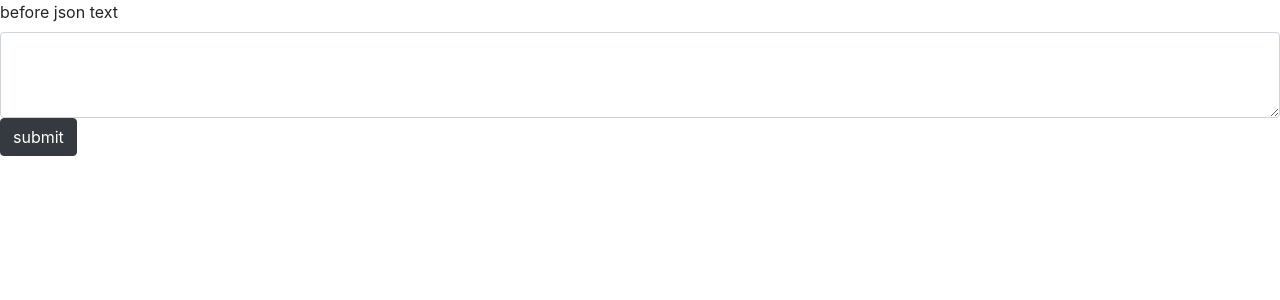
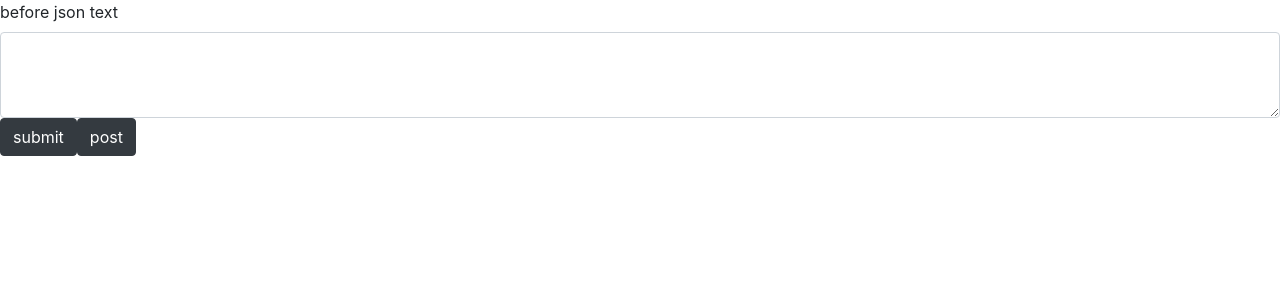
Before and after one commit to hiro21/json-perse, a Nuxt app: page / in a window 1280 px wide. Shown: the top 300 px of the page. Built offline with nearby package versions, Linux system fonts and the light colour scheme.

Commit message:
add post request

```diff
--- a/components/JsonPerse.vue
+++ b/components/JsonPerse.vue
@@ -3,6 +3,7 @@
       <label for="perseJsonTextarea" class="form-label">before json text</label>
       <textarea v-model="perseJsonText" class="form-control" id="perseJsonTextarea" rows="3"></textarea>
       <button type="button" class="btn btn-dark" @click="onClickEventPerse">submit</button>
+      <button type="button" class="btn btn-dark" @click="onClickEventPostPerse">post</button>
     </div>
 </template>
 <script lang="ts">
@@ -21,6 +22,9 @@ export default Vue.extend({
         onClickEventPerse(): void {
             this.$emit("jsonInput", this.perseJsonText)
         },
+        onClickEventPostPerse(): void {
+            this.$emit("jsonPostInput", this.perseJsonText)
+        }
     },
 })
 
--- a/pages/index.vue
+++ b/pages/index.vue
@@ -2,6 +2,7 @@
   <div>
   <JsonPerse
     @jsonInput="onClickEventPerse"
+    @jsonPostInput="onClickEventPostPerse"
   >
   </JsonPerse>
   </div>
@@ -21,13 +22,35 @@ export default Vue.extend({
         onClickEventPerse(jsonVal: string): void {
           console.log(jsonVal)
           // perseを呼ぶ
+          const header = {
+            'Content-Type':'application/x-www-form-urlencoded',
+            'Access-Control-Allow-Origin': '*',
+          }
           this.$axios.get('/server')
           .then((response: AxiosResponse) => {
+            console.log("result ok")
             console.log(response)
           })
           .catch((error: AxiosResponse) => {
+            console.log("result ng")
             console.log(error)
           })
+        },
+        onClickEventPostPerse(jsonVal: string): void {
+          const header = {
+            'Content-Type':'application/x-www-form-urlencoded',
+            'Access-Control-Allow-Origin': '*',
+          }
+          this.$axios.post('/server',{testval: jsonVal}, {headers: header})
+          .then((response: AxiosResponse) => {
+            console.log("post result ok")
+            console.log(response)
+          })
+          .catch((error: AxiosResponse) => {
+            console.log("post result ng")
+            console.log(error)
+          })
+
         }
     }
 })
```
Also changed, not shown: main.ts (+6 -1 lines).
